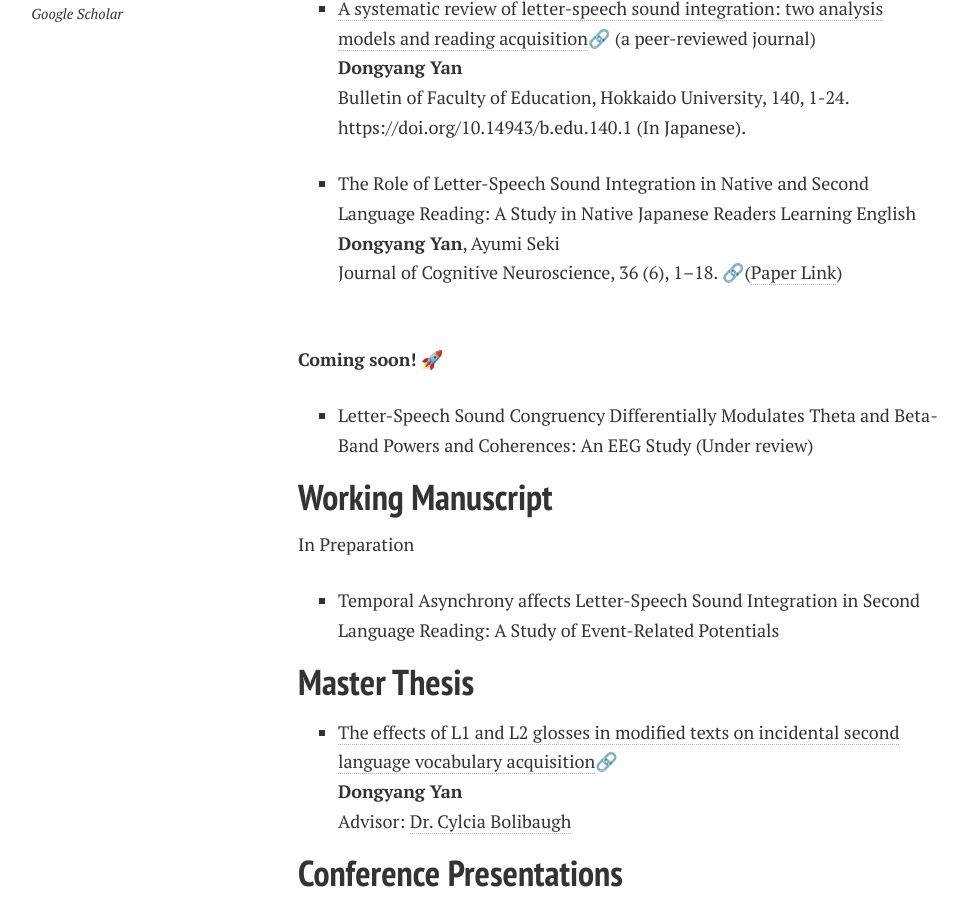
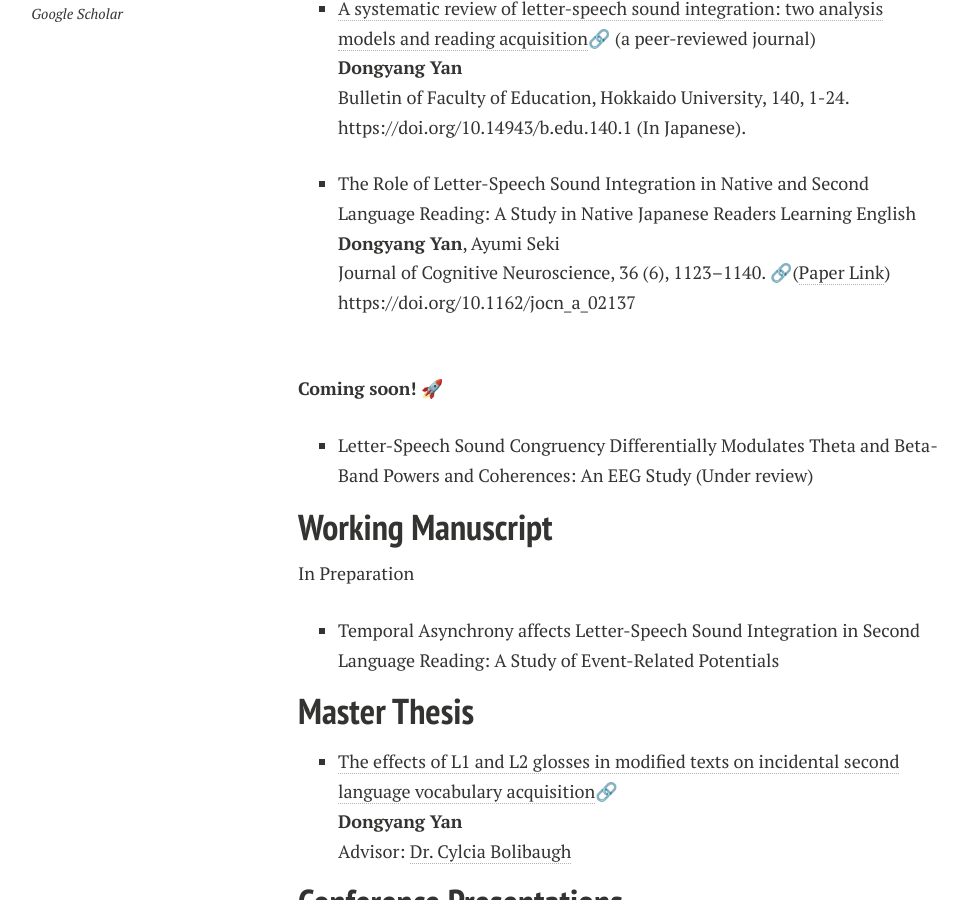
Before and after one commit to ydyxj/ydyxj.github.io, a Jekyll site: the page built from publications.md, in a window 1280 px wide and 900 px high, scrolled down 308 px. Shown: the whole window, without its empty margins (22-990 px from the left). Built offline with Jekyll 4.4.1, drawn with Linux system fonts in a browser that asks for light colours; nearby versions of some CDN libraries; comment, search, counter and statistics services are not loaded; a style sheet for code colours, icons or effects is not loaded.

Commit message:
Add files via upload

```diff
--- a/publications.md
+++ b/publications.md
@@ -12,7 +12,10 @@ Lastest Update: 23th Mar 2024&nbsp;
 two analysis models and reading acquisition](https://ydyxj.github.io/file/1.pdf)🔗 (a peer-reviewed journal)<br>**Dongyang Yan**<br>Bulletin of Faculty of
 Education, Hokkaido University, 140, 1-24. https://doi.org/10.14943/b.edu.140.1 (In Japanese).
 
- - The Role of Letter-Speech Sound Integration in Native and Second Language Reading: A Study in Native Japanese Readers Learning English <br>**Dongyang Yan**, Ayumi Seki<br>Journal of Cognitive Neuroscience, 36 (6), 1–18. 🔗([Paper Link](https://direct.mit.edu/jocn/article/doi/10.1162/jocn_a_02137/119830))
+ - The Role of Letter-Speech Sound Integration in Native and Second Language Reading: A Study in Native Japanese Readers Learning English <br>**Dongyang Yan**, Ayumi Seki<br>Journal of Cognitive Neuroscience, 36 (6), 1123–1140. 🔗([Paper Link](https://direct.mit.edu/jocn/article/doi/10.1162/jocn_a_02137/119830))
+ https://doi.org/10.1162/jocn_a_02137
+
+
 
  <br>**Coming soon!** 🚀
 - Letter-Speech Sound Congruency Differentially Modulates Theta and Beta-Band Powers and Coherences: An EEG Study (Under review)
```
